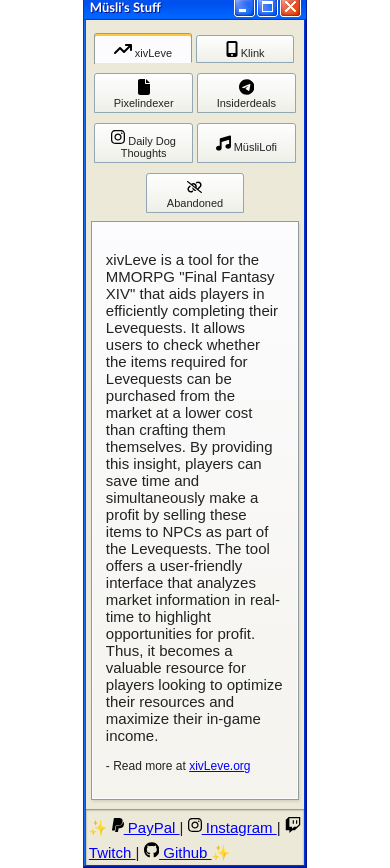
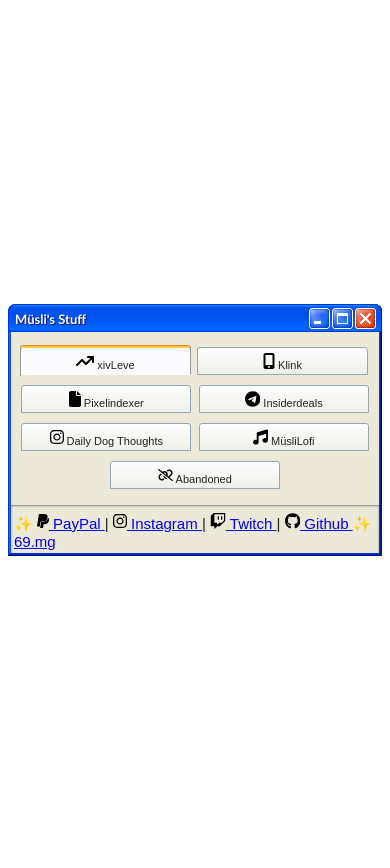
Before and after one commit to gosadaque/frontal, a PHP site: page / in a window 390 px wide. After the commit the page ends 556 px from the top, so only its background shows below. Run offline with PHP 8.4, Linux system fonts and the light colour scheme; some web fonts are replaced.

Commit message:
phone stuff

```diff
--- a/index.html
+++ b/index.html
@@ -9,7 +9,7 @@
    </head>
    <body>
       <div class="center-container">
-         <div class="window" style="width: 60%;">
+         <div class="window">
             <div class="title-bar">
                <div class="title-bar-text">Müsli's Stuff</div>
                <div class="title-bar-controls">
@@ -73,7 +73,7 @@
                   </button>
                </menu>
                <!-- the tab content -->
-               <article role="tabpanel" id="tab-A">
+               <article role="tabpanel" hidden id="tab-A">
                   <p>
                      xivLeve is a tool for the MMORPG "Final Fantasy XIV" that aids players in efficiently completing their Levequests. It allows users to check whether the items required for Levequests can be purchased from the market at a lower cost than crafting them themselves. By providing this insight, players can save time and simultaneously make a profit by selling these items to NPCs as part of the Levequests. The tool offers a user-friendly interface that analyzes market information in real-time to highlight opportunities for profit. Thus, it becomes a valuable resource for players looking to optimize their resources and maximize their in-game income.
                   </p>
@@ -242,6 +242,9 @@
                      Github
                   </a>
                    ✨
+				  <a href="https://69.mg"  >
+                     69.mg
+                  </a>
                </p>
             </div>
          </div>
--- a/styles.css
+++ b/styles.css
@@ -1,3 +1,6 @@
+.window {
+      width: 60%;
+   }
 @media screen and (max-width: 800px) {
    .window {
       width: 100%;
```
Lines whose indentation alone changed are shown as unchanged.
